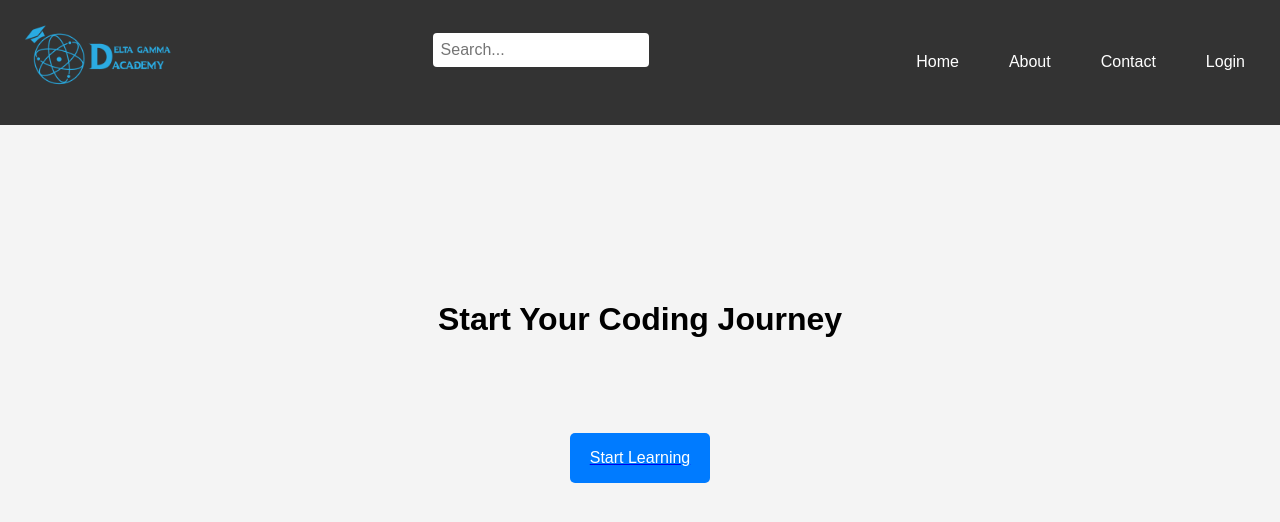
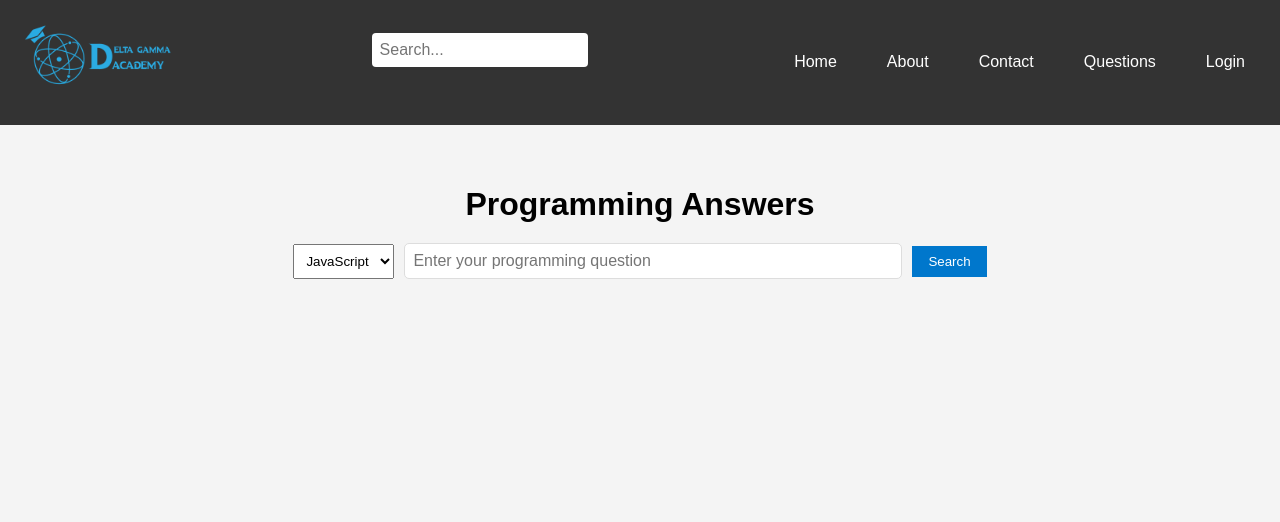
Before and after one commit to aarogya23/ViteReact, a React (Vite) app: page /programming-answers in a window 1280 px wide. Shown: the top 522 px of the page. Built offline with nearby package versions, Linux system fonts and the light colour scheme.

Commit message:
push the code

```diff
--- a/src/App.jsx
+++ b/src/App.jsx
@@ -14,6 +14,8 @@ import TowerOfHanoi from './TowerOfHanoi';
 import Database from './Database';
 import DSAMCQs from './DSAMCQs';  // The new MCQ page
 import RandomFactPage from './RandomFactPage .jsx'; // Import the new FrontEnd component
+import ProgrammingAnswers from './ProgrammingAnswers';
+
 function App() {
   return (
     <Router>
@@ -37,7 +39,7 @@ function App() {
             <Route path="/database" element={<Database />} />
             <Route path="/mcq" element={<DSAMCQs />} />  {/* New route for MCQs */}
             <Route path="/random-fact" element={<RandomFactPage />} /> {/* Add this new route */}
-
+            <Route path="/programming-answers" element={<ProgrammingAnswers />} />
           </Routes>
         </div>
       </div>
--- /dev/null
+++ b/src/ProgrammingAnswers.jsx
@@ -0,0 +1,87 @@
+import React, { useState } from 'react';
+
+function ProgrammingAnswers() {
+  const [query, setQuery] = useState('');
+  const [language, setLanguage] = useState('javascript');
+  const [results, setResults] = useState(null);
+  const [loading, setLoading] = useState(false);
+
+  const searchAnswer = async (e) => {
+    e.preventDefault();
+    setLoading(true);
+
+    try {
+      // For demonstration purposes, we're using a free public API
+      // In a real app, you might want to use a more specialized API
+      const response = await fetch(`https://api.stackexchange.com/2.2/search?order=desc&sort=activity&intitle=${encodeURIComponent(query)}&tagged=${language}&site=stackoverflow`);
+      const data = await response.json();
+      setResults(data);
+    } catch (error) {
+      console.error("Error fetching data:", error);
+    } finally {
+      setLoading(false);
+    }
+  };
+
+  return (
+    <div style={{ maxWidth: '800px', margin: '0 auto', padding: '20px' }}>
+      <h1>Programming Answers</h1>
+
+      <form onSubmit={searchAnswer} style={{ marginBottom: '20px' }}>
+        <select
+          value={language}
+          onChange={(e) => setLanguage(e.target.value)}
+          style={{ padding: '8px', marginRight: '10px' }}
+        >
+          <option value="javascript">JavaScript</option>
+          <option value="python">Python</option>
+          <option value="java">Java</option>
+          <option value="c#">C#</option>
+          <option value="php">PHP</option>
+        </select>
+
+        <input
+          type="text"
+          value={query}
+          onChange={(e) => setQuery(e.target.value)}
+          placeholder="Enter your programming question"
+          style={{ padding: '8px', width: '60%', marginRight: '10px' }}
+        />
+
+        <button type="submit" style={{ padding: '8px 16px', backgroundColor: '#0077cc', color: 'white', border: 'none' }}>
+          Search
+        </button>
+      </form>
+
+      {loading && <p>Loading...</p>}
+
+      {results && (
+        <div>
+          <h2>Results</h2>
+          {results.items && results.items.length > 0 ? (
+            <ul style={{ listStyleType: 'none', padding: 0 }}>
+              {results.items.slice(0, 5).map(item => (
+                <li key={item.question_id} style={{ marginBottom: '20px', padding: '15px', border: '1px solid #ddd', borderRadius: '4px' }}>
+                  <h3>
+                    <a href={item.link} target="_blank" rel="noopener noreferrer" style={{ color: '#0077cc', textDecoration: 'none' }}>
+                      {item.title}
+                    </a>
+                  </h3>
+                  <div>
+                    <span style={{ marginRight: '15px' }}>Score: {item.score}</span>
+                    <span style={{ marginRight: '15px' }}>Answers: {item.answer_count}</span>
+                    <span>Views: {item.view_count}</span>
+                  </div>
+                </li>
+              ))}
+            </ul>
+          ) : (
+            <p>No results found. Try a different search term.</p>
+          )}
+        </div>
+      )}
+    </div>
+  );
+}
+
+export default ProgrammingAnswers;
--- a/src/component/Navbar.jsx
+++ b/src/component/Navbar.jsx
@@ -2,7 +2,6 @@ import React, { useState } from 'react';
 import { Link, useLocation } from 'react-router-dom';
 import logo from './assets/logo.png'; // Assuming you have a logo image
 import './style.css'; // Importing the CSS file
-import Footer from './Footer.jsx';
 
 const Navbar = () => {
   const location = useLocation();
@@ -14,18 +13,16 @@ const Navbar = () => {
     setIsMenuOpen(!isMenuOpen);
   };
 
-  const isHomePage = location.pathname === '/home';
-  const isContactPage = location.pathname === '/contact';
-  const isAboutPage = location.pathname === '/about';
-  const isLearnPage = location.pathname === '/learn-categories';
-  const isTreePage = location.pathname === '/tree';
-  const isLoginPage = location.pathname === '/login';
-  const isRegisterPage = location.pathname === '/register';
-  const isRecursionPage = location.pathname === '/recursion';
-  const isTowerOfHanoiPage = location.pathname === '/tower-of-hanoi';
-  const isDatabasePage = location.pathname === '/database';
-  const isMCQ = location.pathname === '/mcq';
-  const isRandomFact = location.pathname === '/random-fact'
+  // List of paths to exclude from rendering the "Start Your Coding Journey" section
+  const excludePaths = [
+    '/home', '/contact', '/about', '/learn-categories', '/tree',
+    '/login', '/register', '/recursion', '/tower-of-hanoi',
+    '/database', '/mcq', '/random-fact', '/programming-answers'
+  ];
+
+  // Check if the current pathname is in the excludePaths array
+  const isExcludedPage = excludePaths.includes(location.pathname);
+
   return (
     <div>
       <div className="navbar">
@@ -57,6 +54,10 @@ const Navbar = () => {
           <li className="nav-item">
             <Link to="/contact" className="nav-link">Contact</Link>
           </li>
+          <li className="nav-item">
+            <Link to="/programming-answers" className="nav-link">Questions</Link>
+          </li>
+
           <div className="nav-container">
             <li className="nav-item">
               <Link to="/login" className="nav-link">Login</Link>
@@ -66,7 +67,8 @@ const Navbar = () => {
       </div>
 
       {/* Conditionally render the "Start Your Coding Journey" Section */}
-      {!isHomePage && !isContactPage && !isAboutPage && !isLearnPage && !isTreePage && !isLoginPage && !isRegisterPage && !isRecursionPage && !isTowerOfHanoiPage && !isDatabasePage && !isMCQ && !isRandomFact && (
+      {!isExcludedPage && (
+        <div>
           <div className="start-coding-journey" style={{ marginTop: '150px' }}>
             <h2>Start Your Coding Journey</h2>
             <Link to="/learn-categories">
@@ -75,8 +77,8 @@ const Navbar = () => {
               </div>
             </Link>
           </div>
+        </div>
       )}
-
     </div>
   );
 };
--- a/src/component/style.css
+++ b/src/component/style.css
@@ -29,6 +29,7 @@
 
   .nav-item {
     margin: 0;
+    color: white;
   }
 
   .nav-link {
```
Lines whose indentation alone changed are shown as unchanged.
